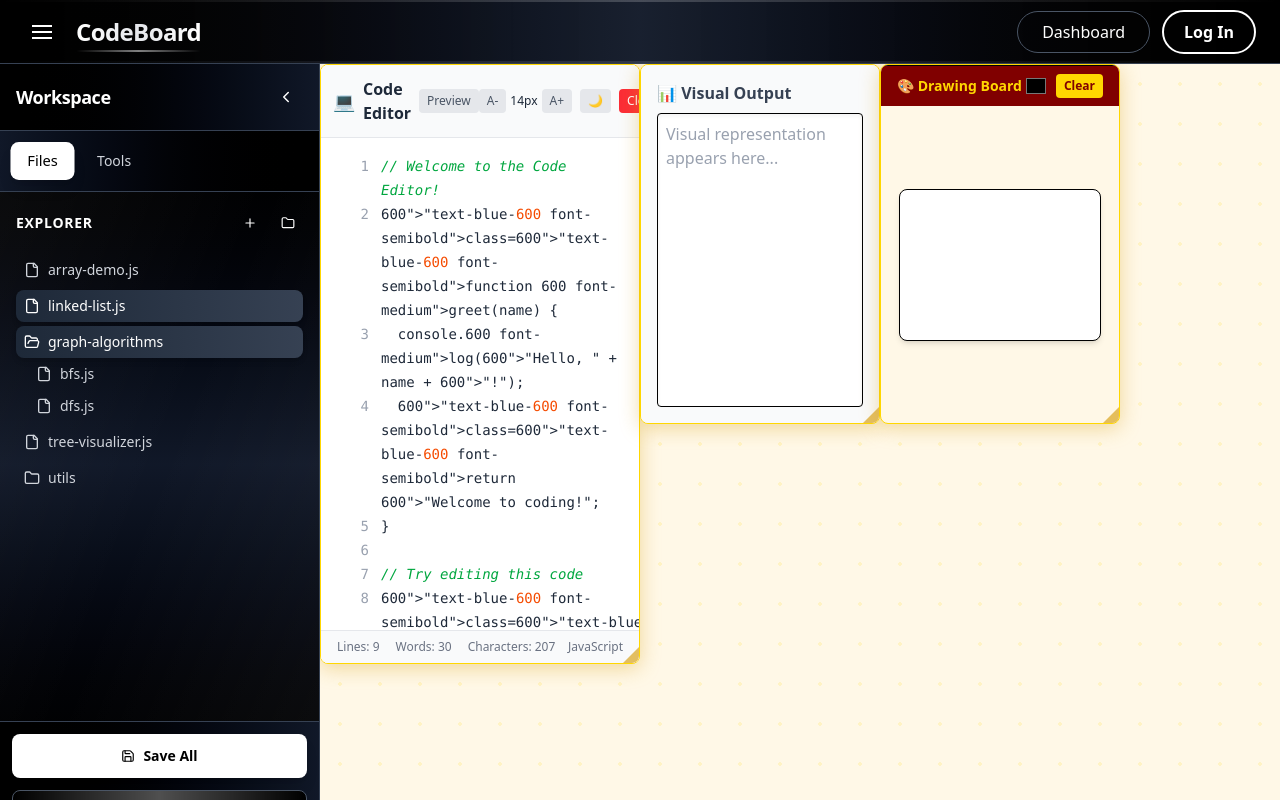
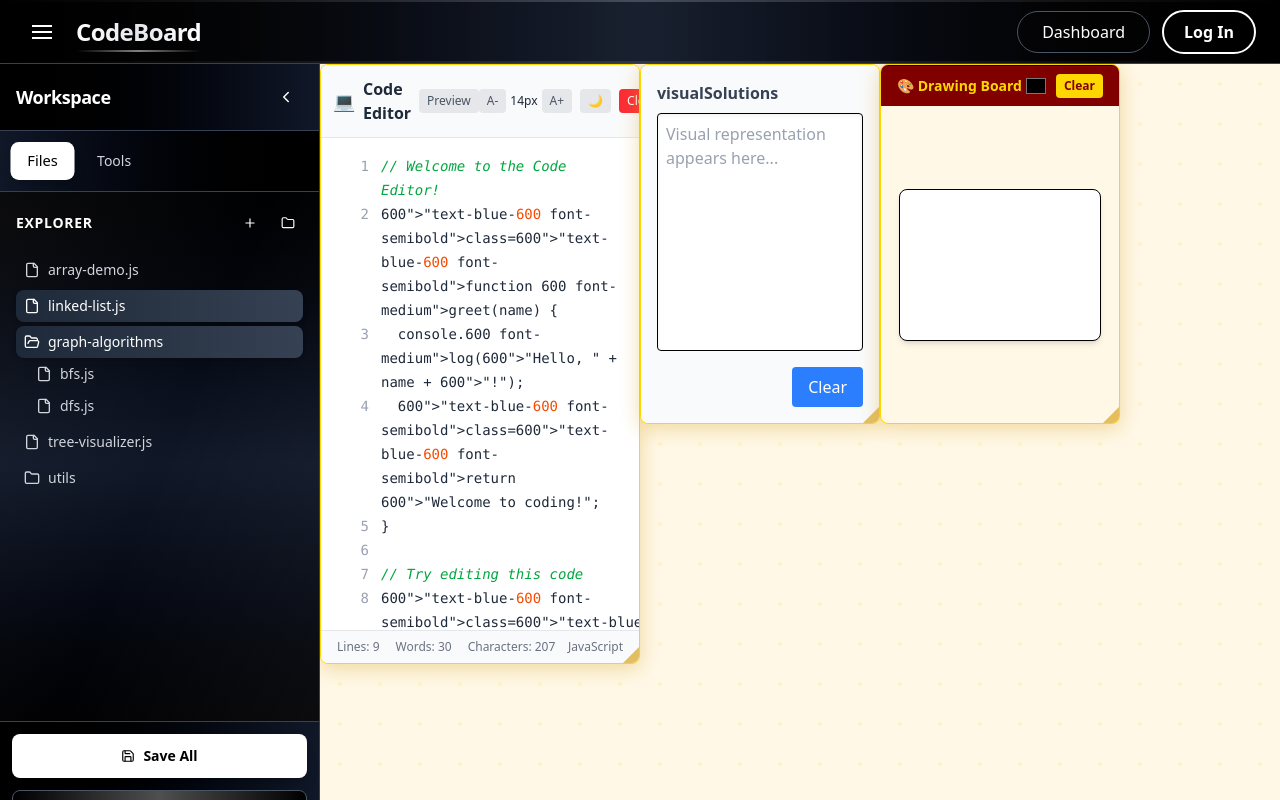
Before and after one commit to amicable-dev/codeboard, a React (Vite) app: page / in a window 1280 px wide. Built offline with nearby package versions, Linux system fonts and the light colour scheme.

Commit message:
added top and visual comp

```diff
--- a/src/components/layout/Topbar.tsx
+++ b/src/components/layout/Topbar.tsx
@@ -42,7 +42,7 @@ const Topbar: React.FC<TopbarProps> = ({ toggleSidebar }) => {
 
       {/* Right section - Dashboard and Auth */}
       <div className="flex items-center gap-3 z-10">
-        <button className="text-white hover:text-gray-300 font-medium px-6 py-2 rounded-full border border-gray-600 hover:border-white transition-all duration-300 transform hover:scale-105 hover:bg-white hover:bg-opacity-10 relative overflow-hidden group">
+        <button className="text-white hover:text-black font-medium px-6 py-2 rounded-full border border-gray-600 hover:border-white transition-all duration-300 transform hover:scale-105 hover:bg-white hover:bg-opacity-10 relative overflow-hidden group">
           <span className="relative z-10">Dashboard</span>
           <div className="absolute inset-0 bg-gradient-to-r from-white to-gray-200 opacity-0 group-hover:opacity-10 transition-opacity duration-300"></div>
         </button>
--- a/src/components/layout/VisualPanel.tsx
+++ b/src/components/layout/VisualPanel.tsx
@@ -1,12 +1,16 @@
 const VisualPanel = () => {
   return (
     <div className="h-full w-full bg-gray-50 p-4 flex flex-col">
-      <h2 className="font-semibold mb-2 text-gray-700">📊 Visual Output</h2>
+      <h2 className="font-semibold mb-2 text-gray-700">visualSolutions</h2>
       <div className="flex-1 bg-white border rounded p-2 shadow-inner overflow-auto">
         <p className="text-gray-400">Visual representation appears here...</p>
+      </div>
+      <div className="mt-4 flex justify-end">
+        <button className="px-4 flex py-2 bg-blue-500 text-white rounded hover:bg-blue-600 transition-colors">
+          Clear
+        </button>
       </div>
     </div>
   );
 };
-
 export default VisualPanel;
```
